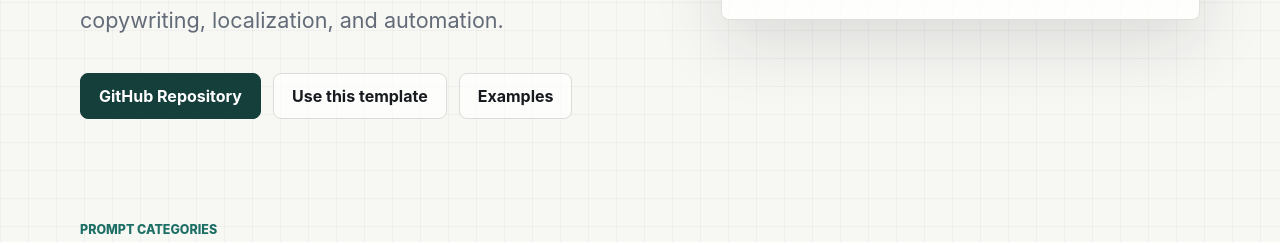
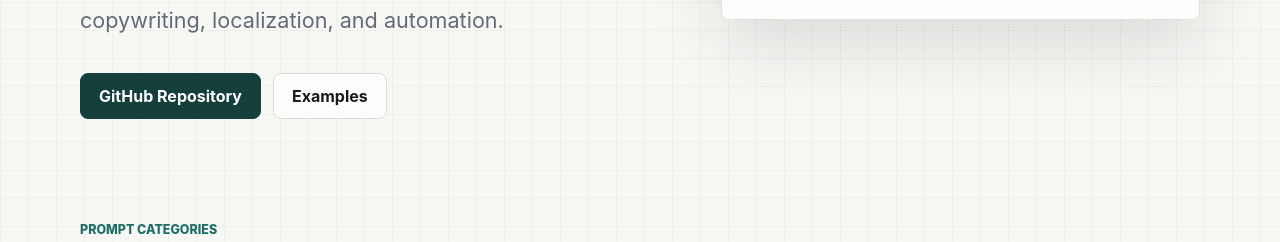
Before and after one commit to Youks7/KeRo-AI-Prompt-Library, a plain HTML site: page website/index.html in a window 1280 px wide. Shown: the part 558-800 px from the top of the page. Drawn offline with Linux system fonts and the light colour scheme.

Commit message:
Remove template repository messaging

```diff
--- a/website/index.html
+++ b/website/index.html
@@ -18,7 +18,6 @@
           </p>
           <div class="actions" aria-label="Primary links">
             <a class="button primary" href="https://github.com/Youks7/KeRo-AI-Prompt-Library">GitHub Repository</a>
-            <a class="button" href="https://github.com/Youks7/KeRo-AI-Prompt-Library/generate">Use this template</a>
             <a class="button" href="../examples/ecommerce-product-copy.md">Examples</a>
           </div>
         </div>
```
Also changed, not shown: 5 other files.
